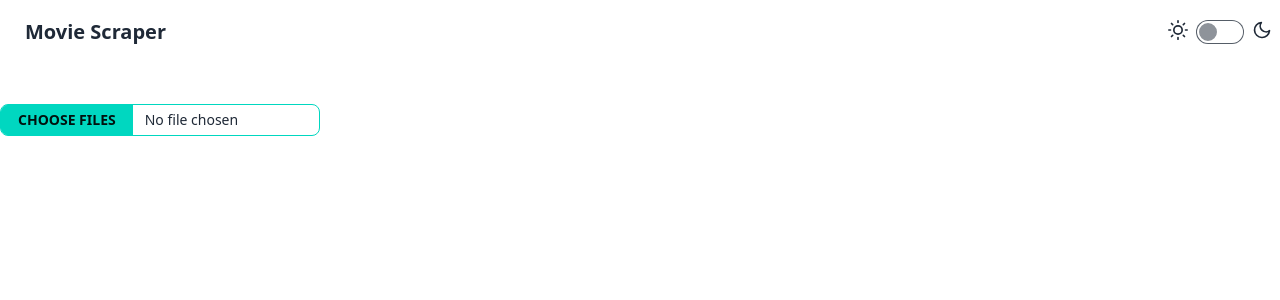
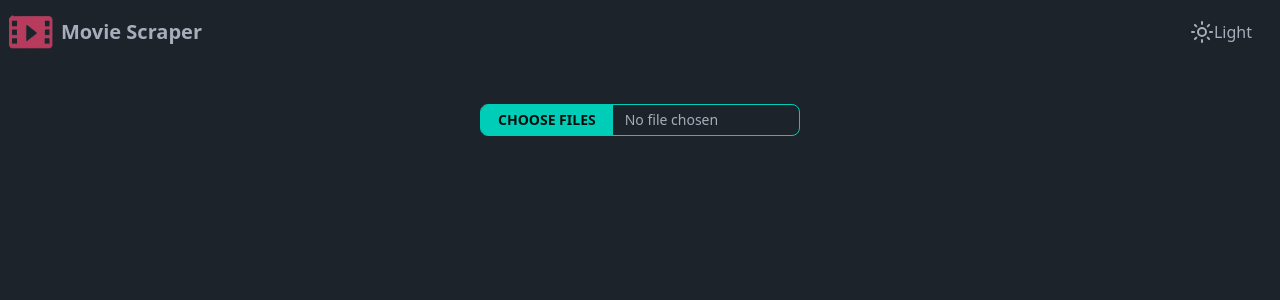
Before and after one commit to abdelkader/uMovieDB, a SvelteKit app: page / in a window 1280 px wide. Shown: the top 300 px of the page. Built offline with nearby package versions, Linux system fonts and the light colour scheme.

Commit message:
added theme support, logo change dispo of movie card

```diff
--- a/package.json
+++ b/package.json
@@ -24,6 +24,7 @@
 	},
 	"type": "module",
 	"dependencies": {
-		"@ctrl/video-filename-parser": "^5.2.1"
+		"@ctrl/video-filename-parser": "^5.2.1",
+		"lucide-svelte": "^0.453.0"
 	}
 }
--- a/src/app.html
+++ b/src/app.html
@@ -1,5 +1,5 @@
 <!doctype html>
-<html lang="en" data-theme="light">
+<html lang="en" data-theme="dark">
 
 <head>
 	<meta charset="utf-8" />
@@ -7,6 +7,13 @@
 	<meta name="viewport" content="width=device-width, initial-scale=1" />
 	<title>uMovieDB - Small Movie Database scraper.</title>
 	%sveltekit.head%
+	<script type="module">
+		const theme = localStorage.getItem('color-scheme')
+
+		theme
+			? document.documentElement.setAttribute('data-theme', theme)
+			: localStorage.setItem('color-scheme', 'dark')
+	</script>
 </head>
 
 <body data-sveltekit-preload-data="hover">
--- /dev/null
+++ b/src/lib/theme.ts
@@ -0,0 +1,25 @@
+import { writable } from 'svelte/store';
+import { browser } from '$app/environment';
+
+// we set the theme in `app.html` to prevent flashing
+const userTheme = browser && localStorage.getItem('color-scheme')
+
+// create the store
+export const theme = writable(userTheme ?? 'dark')
+
+// update the theme
+export function toggleTheme() {
+    theme.update((currentTheme) => {
+        const newTheme = currentTheme === 'dark' ? 'light' : 'dark'
+
+        document.documentElement.setAttribute('data-theme', newTheme)
+        localStorage.setItem('color-scheme', newTheme)
+
+        return newTheme
+    })
+}
+
+// set the theme
+export function setTheme(newTheme: string) {
+    theme.set(newTheme)
+}
--- a/src/routes/+page.svelte
+++ b/src/routes/+page.svelte
@@ -1,8 +1,6 @@
 <script lang="ts">
-    import FileChooser from "./FileChooser.svelte";
     import MovieCard from "./MovieCard.svelte";
     import ThemeSwitcher from "./ThemeSwitcher.svelte";
-
     import Progress from "$lib/Progress.svelte";
 
     let files: any;
@@ -28,15 +26,16 @@
 
 <div class="navbar bg-base-100">
     <div class="flex-1">
-        <a class="btn btn-ghost text-xl" href="/"> Movie Scraper </a>
+        <img src="/movie-logo.png" alt="logo" class="h-10 w-12" />
+        <a class="btn btn-ghost text-xl -m-3" href="/"> Movie Scraper </a>
     </div>
     <div class="flex-none">
         <ThemeSwitcher />
     </div>
 </div>
 
-<div class="container mx-auto mt-10">
-    <div>
+<div class="md:container md:mx-auto mt-10">
+    <div class="flex justify-center mb-8">
         <input
             multiple
             bind:files
@@ -45,6 +44,7 @@
                  w-full max-w-xs"
             on:change={async () => {
                 if (files) {
+                    results = [];
                     const MovieWorker = await import(
                         "$lib/movie.worker?worker"
                     );
@@ -69,9 +69,9 @@
         <Progress bind:circumference bind:percent />
     {/if}
 
-    {#await results then results}
+    <div class="flex flex-wrap gap-x-8 gap-y-4">
         {#each results as movie}
             <MovieCard {movie} />
         {/each}
-    {/await}
+    </div>
 </div>
--- a/src/routes/FileChooser.svelte
+++ /dev/null
@@ -1,7 +0,0 @@
-<div>
-    <input
-        type="file"
-        class="file-input file-input-bordered file-input-sm file-input-accent
-             w-full max-w-xs"
-    />
-</div>
--- a/src/routes/MovieCard.svelte
+++ b/src/routes/MovieCard.svelte
@@ -7,90 +7,48 @@
 </script>
 
 {#if movie}
-    <div class="flex flex-col pt-2">
-        <div
-            class="relative flex flex-col md:flex-row
-        md:space-x-5 space-y-3
-        md:space-y-0 rounded-xl shadow-lg p-3 max-w-md
-        md:max-w-3xl mx-auto border border-white bg-white"
-        >
-            <div class=" w-full md:w-1/3 bg-white grid place-items-center">
+    <div class="card bg-base-100 w-80 shadow-xl">
+        <figure>
             <img
-                    src="https://image.tmdb.org/t/p/w500/{movie.poster_path}?height=200&width=200"
-                    alt="poster"
-                    class="rounded-xl"
+                src="https://image.tmdb.org/t/p/w500/{movie.poster_path}?height=120&width=200"
+                alt="Shoes"
             />
-            </div>
-            <div class="w-full md:w-2/3 bg-white flex flex-col space-y-2 p-3">
-                <div class="flex justify-between item-center">
+        </figure>
+        <div class="card-body">
+            <h2 class="card-title">
+                {movie.title} ({getYear(movie.release_date)})
+                {#if movie.vote_average >= 7}
+                    <div class="badge badge-secondary">Hot!</div>
+                {/if}
+            </h2>
+            <p>
+                {movie.overview}
+            </p>
+            <div class="card-actions justify-between pt-4">
                 <div class="flex items-center">
                     <svg
                         xmlns="http://www.w3.org/2000/svg"
                         class="h-5 w-5 text-yellow-500"
                         viewBox="0 0 20 20"
                         fill="currentColor"
+                        ><path
+                            d="M9.049 2.927c.3-.921 1.603-.921 1.902 0l1.07 3.292a1 1 0 00.95.69h3.462c.969 0 1.371 1.24.588 1.81l-2.8 2.034a1 1 0 00-.364 1.118l1.07 3.292c.3.921-.755 1.688-1.54 1.118l-2.8-2.034a1 1 0 00-1.175 0l-2.8 2.034c-.784.57-1.838-.197-1.539-1.118l1.07-3.292a1 1 0 00-.364-1.118L2.98 8.72c-.783-.57-.38-1.81.588-1.81h3.461a1 1 0 00.951-.69l1.07-3.292z"
+                        ></path></svg
                     >
-                            <path
-                                d="M9.049 2.927c.3-.921 1.603-.921 1.902 0l1.07 3.292a1 1 0 00.95.69h3.462c.969 0 1.371 1.24.588 1.81l-2.8 2.034a1 1 0 00-.364 1.118l1.07 3.292c.3.921-.755 1.688-1.54 1.118l-2.8-2.034a1 1 0 00-1.175 0l-2.8 2.034c-.784.57-1.838-.197-1.539-1.118l1.07-3.292a1 1 0 00-.364-1.118L2.98 8.72c-.783-.57-.38-1.81.588-1.81h3.461a1 1 0 00.951-.69l1.07-3.292z"
-                            />
-                        </svg>
-
-                        <p class="text-gray-600 font-bold text-sm ml-1">
-                            {Math.floor(movie.vote_average * 10)}%
+                    <p class="font-bold text-sm ml-1">
+                        {Math.floor(movie.vote_average * 10)}%%
                         <span class="text-gray-500 font-normal"
                             >({movie.vote_count} Count)</span
                         >
                     </p>
                 </div>
-                    {#if movie.vote_average >= 7}
                 <div
-                            class="bg-red-500 px-3 py-1 rounded-full text-xs f
-                ont-medium text-white hidden md:block"
+                    class="bg-red-500 px-3 py-1 rounded-full text-xs font-medium text-white hidden block"
                 >
                     Super !
                 </div>
-                    {/if}
             </div>
-                <h3 class="font-black text-gray-800 text-xl">
-                    {movie.title} ({getYear(movie.release_date)})
-                </h3>
-                <p class=" text-gray-500">
-                    {movie.overview}
-                </p>
-                <p class="pt-5 text-gray-500 font-black">
-                    {movie.filename}
-                </p>
-            </div>
+            <div class="text-gray-500 font-black">{movie.filename}</div>
         </div>
     </div>
 {/if}
-
-<!-- <div class="card card-side bg-base-100 shadow-xl mt-4">
-    <figure>
-        <img
-            src="https://img.daisyui.com/images/stock/photo-1635805737707-575885ab0820.webp"
-            alt="Movie"
-        />
-    </figure>
-    <div class="card-body -m-5">
-        <h2 class="card-title">New movie is released!</h2>
-        <p>Click the button to watch on Jetflix app.</p>
-
-        <div class="flex">
-            <div class="flex-1">
-                <button class="btn btn-primary">Watch</button>
-            </div>
-            <div class="flex-none">
-                <button class="btn btn-primary">Watch</button>
-            </div>
-        </div>
-        <div class="flex">
-            <div class="flex-1">
-                <button class="btn btn-primary">Watch</button>
-            </div>
-            <div class="flex-none">
-                <button class="btn btn-primary">Watch</button>
-            </div>
-        </div>
-    </div>
-</div> -->
--- a/src/routes/ThemeSwitcher.svelte
+++ b/src/routes/ThemeSwitcher.svelte
@@ -1,32 +1,36 @@
-<label class="flex cursor-pointer gap-2">
-    <svg
-        xmlns="http://www.w3.org/2000/svg"
-        width="20"
-        height="20"
-        viewBox="0 0 24 24"
-        fill="none"
-        stroke="currentColor"
-        stroke-width="2"
-        stroke-linecap="round"
-        stroke-linejoin="round"
-    >
-        <circle cx="12" cy="12" r="5" />
-        <path
-            d="M12 1v2M12 21v2M4.2 4.2l1.4 1.4M18.4 18.4l1.4 1.4M1 12h2M21 12h2M4.2 19.8l1.4-1.4M18.4 5.6l1.4-1.4"
-        />
-    </svg>
-    <input type="checkbox" value="synthwave" class="toggle theme-controller" />
-    <svg
-        xmlns="http://www.w3.org/2000/svg"
-        width="20"
-        height="20"
-        viewBox="0 0 24 24"
-        fill="none"
-        stroke="currentColor"
-        stroke-width="2"
-        stroke-linecap="round"
-        stroke-linejoin="round"
-    >
-        <path d="M21 12.79A9 9 0 1 1 11.21 3 7 7 0 0 0 21 12.79z"></path>
-    </svg>
-</label>
+<script>
+    import { fly } from "svelte/transition";
+    import { Moon, Sun } from "lucide-svelte";
+    import { theme, toggleTheme } from "$lib/theme";
+</script>
+
+<button
+    on:click={toggleTheme}
+    aria-label="Toggle theme"
+    class="inline-block align-middle"
+>
+    {#if $theme === "dark"}
+        <div in:fly={{ y: 10 }}>
+            <Sun />
+            <span>Light</span>
+        </div>
+    {:else}
+        <div in:fly={{ y: -10 }}>
+            <Moon />
+            <span>Dark</span>
+        </div>
+    {/if}
+</button>
+
+<style>
+    button {
+        padding-right: 20px;
+        font-weight: inherit;
+        background: none;
+    }
+
+    button > * {
+        display: flex;
+        gap: var(--size-2);
+    }
+</style>
```
Also changed, not shown: static/movie-logo.png (added), 1 other file (tests, documents, lock files or other folders). Lines whose indentation alone changed are shown as unchanged.
